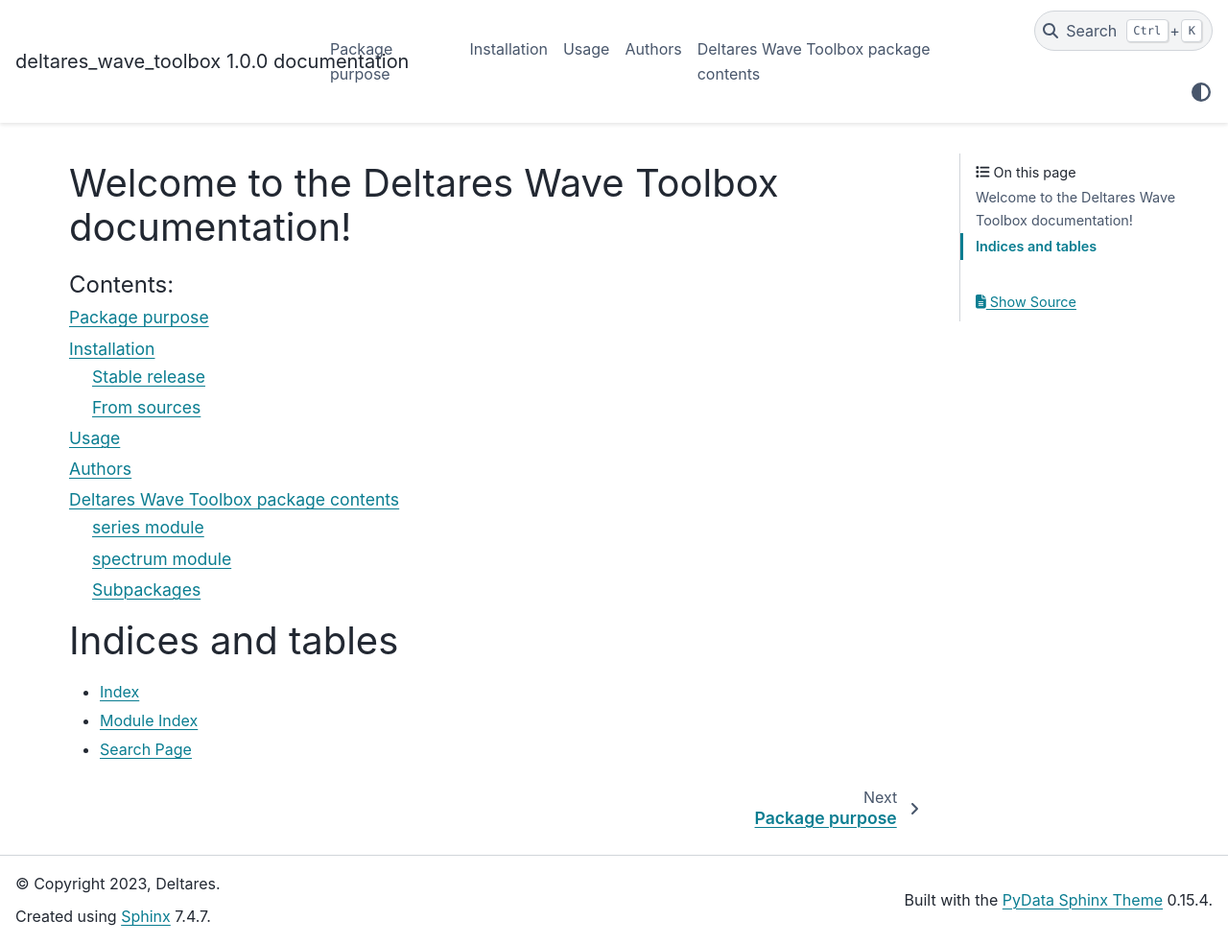
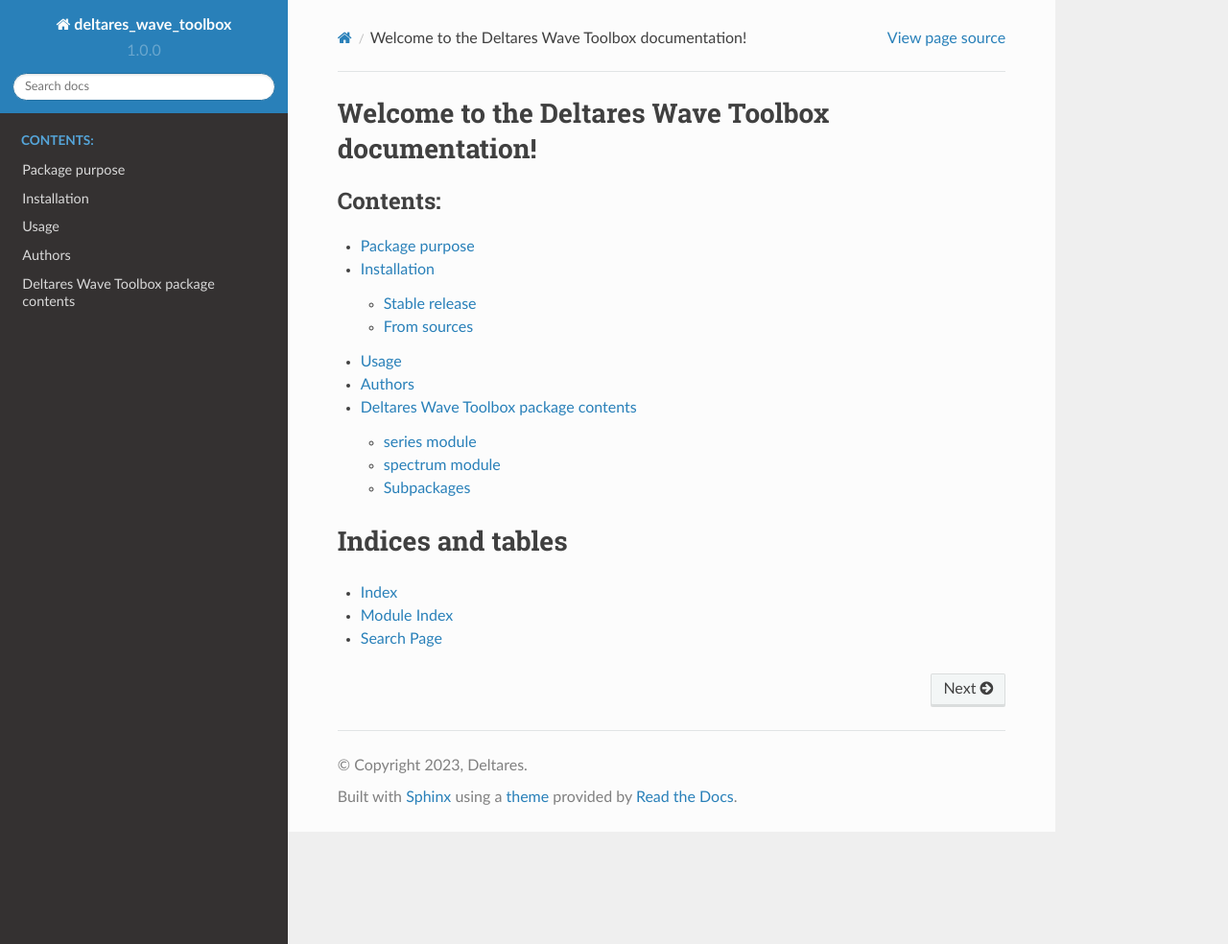
Before and after one commit to Deltares-research/wave-toolbox, a Sphinx documentation site: the page built from docs/source/index.rst, in a window 1280 px wide and 984 px high. Shown: the whole window at 96% size. Built offline with Sphinx 7.4.7 and the Read the Docs theme 2.0.0, drawn with Linux system fonts in a browser that asks for light colours; pages that are not in the unit, such as notebooks, are missing from menus; the version number is read from the project's files by our own code.

Commit message:
Update conf.py

```diff
--- a/docs/source/conf.py
+++ b/docs/source/conf.py
@@ -37,7 +37,6 @@
     "sphinx.ext.viewcode",
     "sphinx.ext.napoleon",
     "sphinx_rtd_theme",
-    "pydata_sphinx_theme",
     "nbsphinx",
 ]
 
@@ -91,7 +90,7 @@
 # The theme to use for HTML and HTML Help pages.  See the documentation for
 # a list of builtin themes.
 #
-html_theme = "pydata_sphinx_theme"
+html_theme = "sphinx_rtd_theme"
 
 # Theme options are theme-specific and customize the look and feel of a
 # theme further.  For a list of options available for each theme, see the
```
